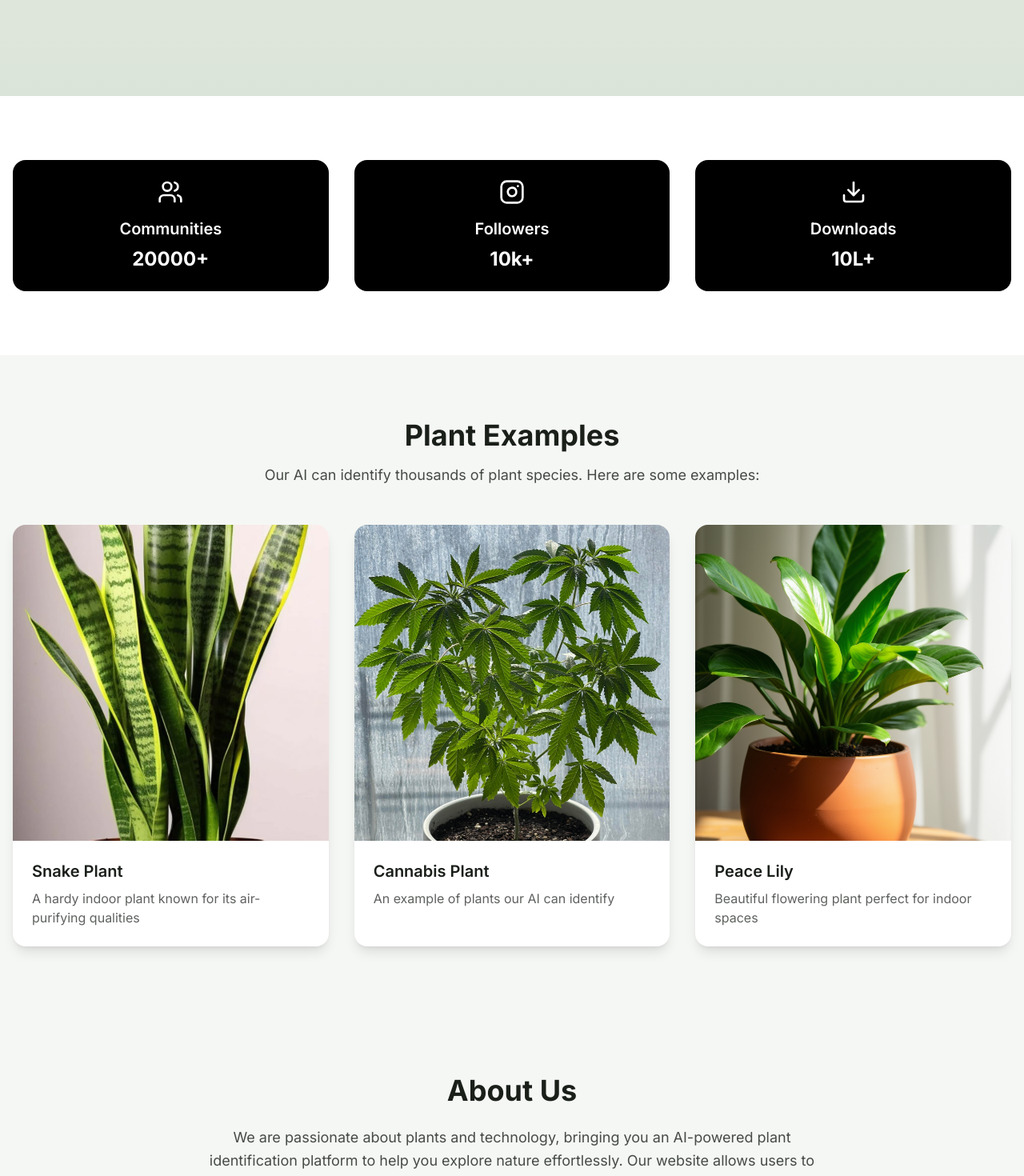
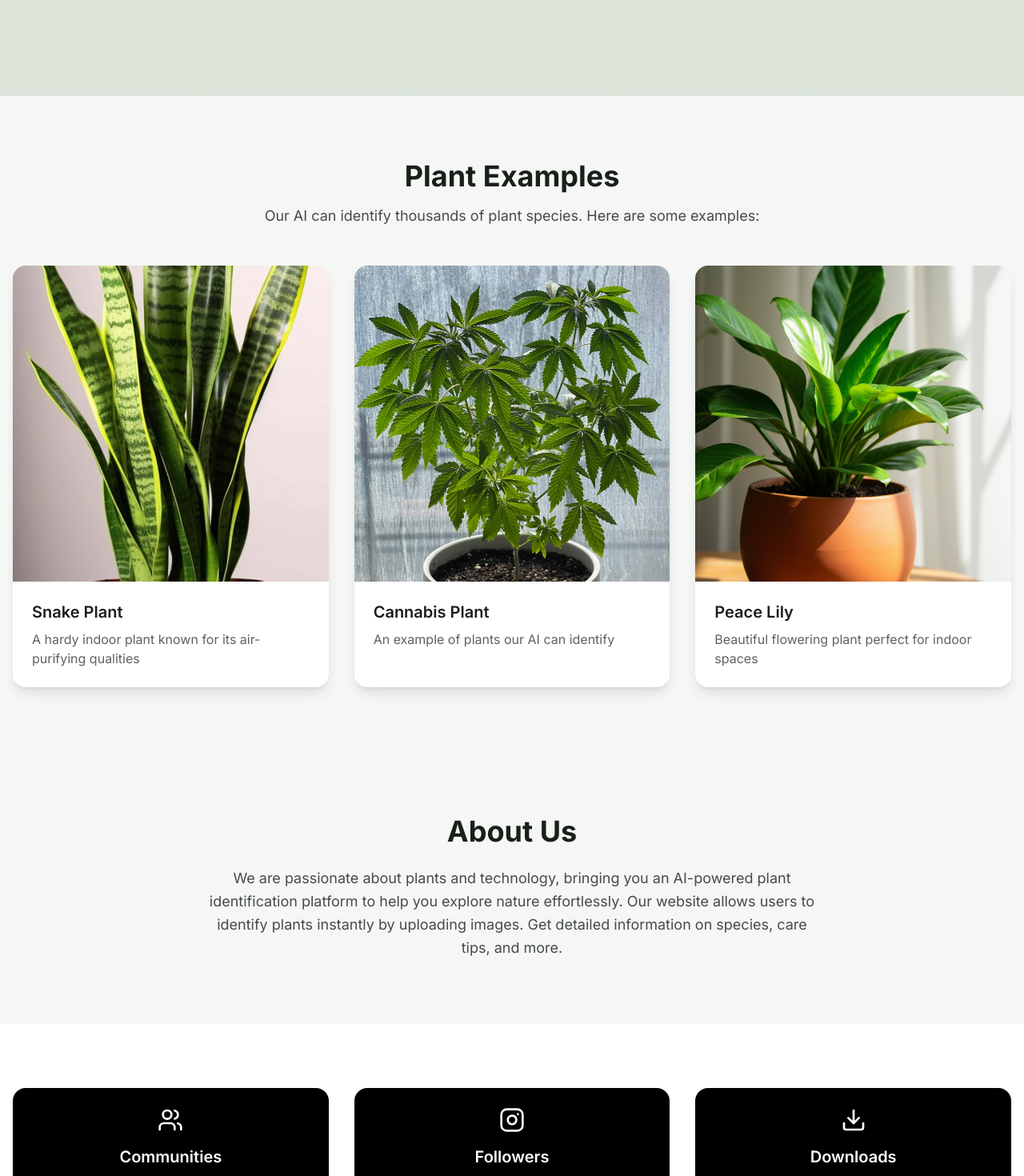
Before and after one commit to Shiva-129/plantopia-interactive, a React (Vite) app: page / in a window 1280 px wide. Shown: the part 680-2150 px from the top of the page at 80% size. Built offline with nearby package versions, Linux system fonts and the light colour scheme.

Commit message:
Move PlantGallery component
Moves the PlantGallery component to below the About Us section on the index page.

```diff
--- a/src/pages/Index.tsx
+++ b/src/pages/Index.tsx
@@ -10,7 +10,6 @@ export default function Index() {
     <div className="min-h-screen bg-background">
       <Navbar />
       <Hero />
-      <Stats />
       <PlantGallery />
 
       <section id="about" className="py-20">
@@ -32,6 +31,8 @@ export default function Index() {
           </motion.div>
         </div>
       </section>
+
+      <Stats />
     </div>
   );
 }
```
